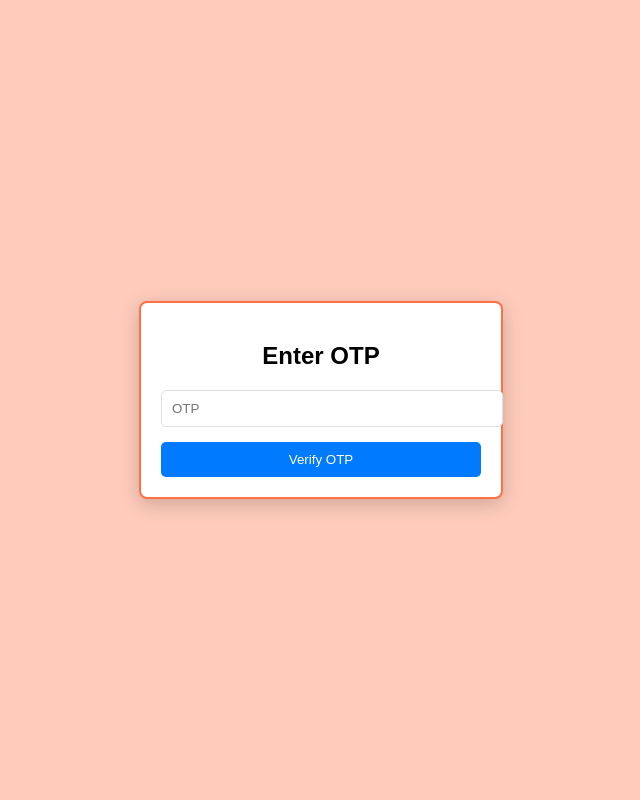
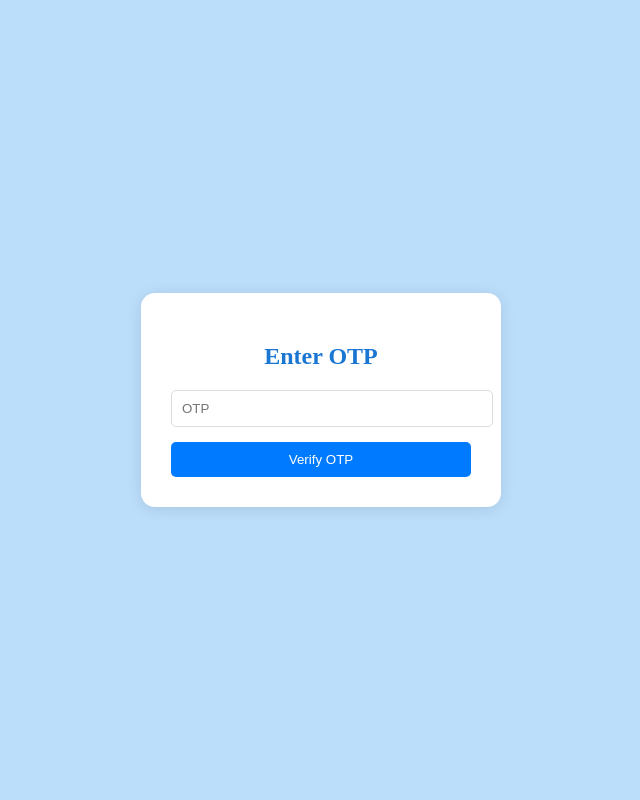
Before and after one commit to yashtilala412/HCD_project, a PHP site: page /otp_entry.php in a window 1280 px wide. Shown: the whole page, without its empty margins (319-959 px from the left). Run offline with PHP 8.4, Linux system fonts and the light colour scheme.

Commit message:
design 29

```diff
--- a/otp_entry.php
+++ b/otp_entry.php
@@ -6,23 +6,24 @@
     <title>Enter OTP</title>
     <style>
 body {
-    font-family: 'Cabin', sans-serif;
+    font-family: 'Crimson Text', serif;
     display: flex;
     justify-content: center;
     align-items: center;
     height: 100vh;
     margin: 0;
-    background-color: #ffccbc;
+    background-color: #bbdefb;
 }
 .container {
     background-color: #ffffff;
-    padding: 20px;
-    box-shadow: 0 5px 20px rgba(0, 0, 0, 0.2);
-    border-radius: 8px;
-    width: 320px;
+    padding: 30px;
+    box-shadow: 0 2px 15px rgba(0, 0, 0, 0.1);
+    border-radius: 14px;
+    width: 300px;
     text-align: center;
-    border: 2px solid #ff7043;
+    color: #1976d2;
 }
+
 
  .container h2 {
             margin-bottom: 20px;
```
